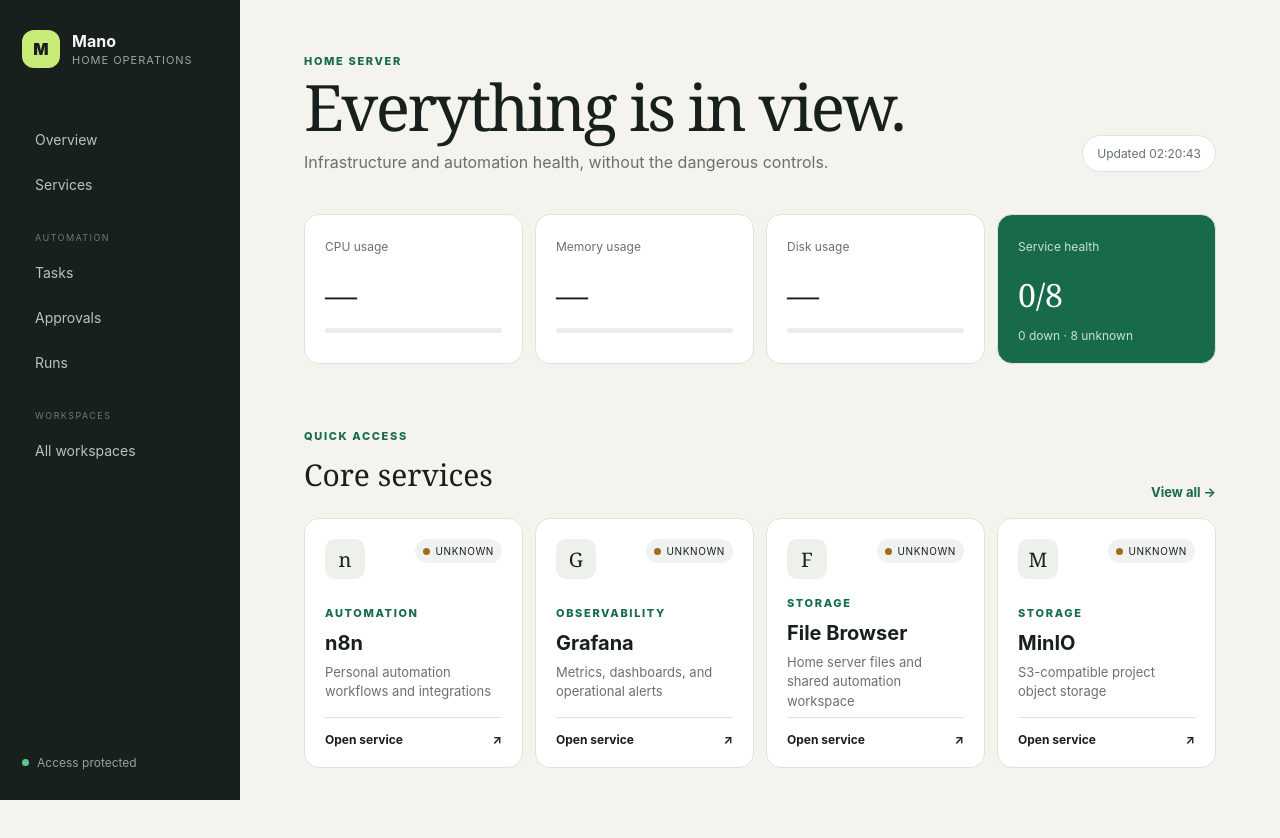
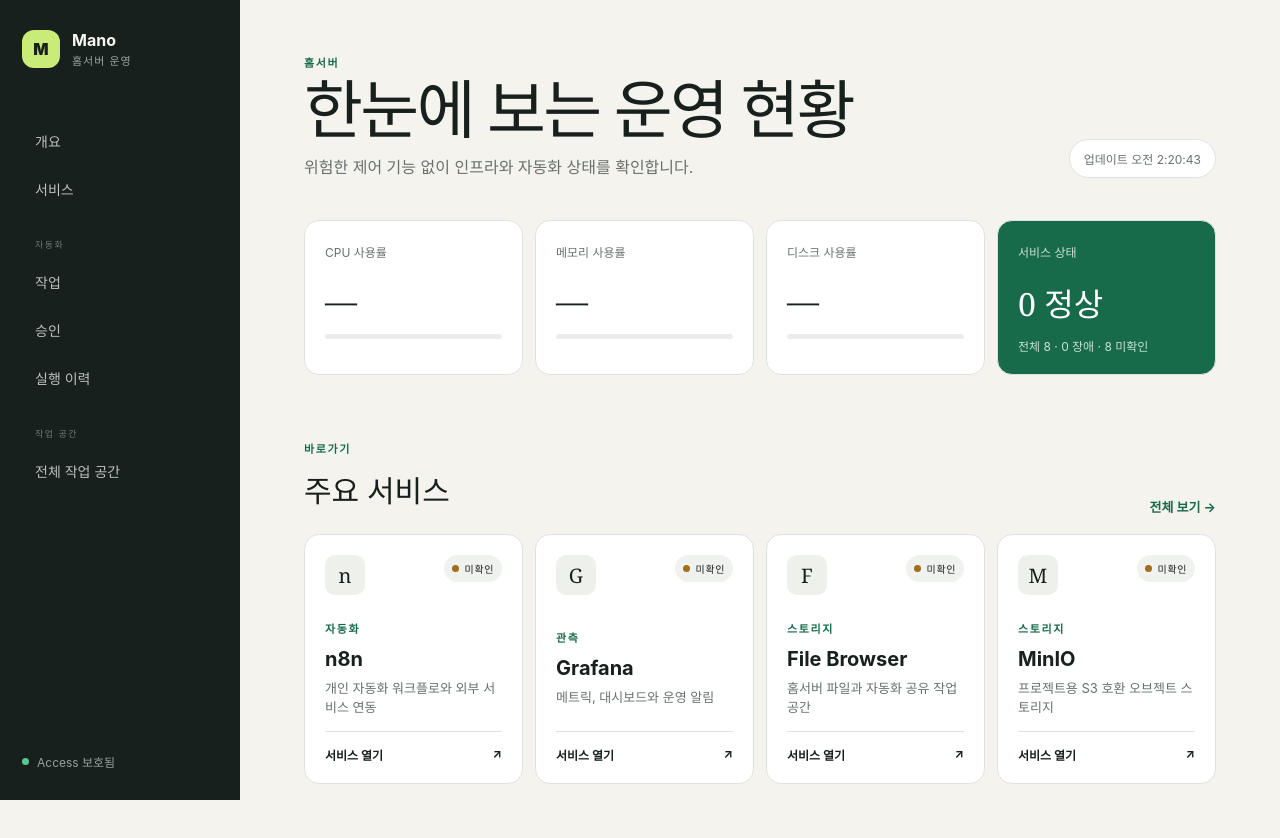
Before and after one commit to ParkSuJeong74/my_own_note, a Next.js app in the folder mano-admin/: page / in a window 1280 px wide. Built offline with nearby package versions, Linux system fonts and the light colour scheme; no server answers.

Commit message:
feat: localize UI text and descriptions to Korean for improved accessibility

```diff
--- a/mano-admin/src/app/automation/approvals/page.tsx
+++ b/mano-admin/src/app/automation/approvals/page.tsx
@@ -5,5 +5,6 @@
 
 export default async function ApprovalsPage() {
   const approvals = await listApprovals();
-  return <><header className="page-head"><div><p className="eyebrow">AUTOMATION</p><h1>Approvals</h1><p>Human decisions stay explicit before future automation continues.</p></div></header><section className="data-list">{approvals.map((approval) => <article key={approval.id}><div className="data-main"><div className="data-meta"><span>{approval.workspaceName}</span><span className={`state ${approval.status}`}>{approval.status}</span></div><h2>{approval.taskTitle}</h2><p>{approval.note}</p><small>Requested {new Date(approval.requestedAt).toLocaleString("en-GB")}</small></div>{approval.status === "pending" && <form action={decideApprovalAction} className="decision-form"><input type="hidden" name="id" value={approval.id} /><button name="decision" value="rejected" className="secondary">Reject</button><button name="decision" value="approved">Approve</button></form>}</article>)}</section></>;
+  const labels = { pending: "대기 중", approved: "승인됨", rejected: "거절됨" };
+  return <><header className="page-head"><div><p className="eyebrow">자동화</p><h1>승인</h1><p>자동화를 계속하기 전 사람의 결정을 명확하게 기록합니다.</p></div></header><section className="data-list">{approvals.map((approval) => <article key={approval.id}><div className="data-main"><div className="data-meta"><span>{approval.workspaceName}</span><span className={`state ${approval.status}`}>{labels[approval.status]}</span></div><h2>{approval.taskTitle}</h2><p>{approval.note}</p><small>요청 {new Date(approval.requestedAt).toLocaleString("ko-KR")}</small></div>{approval.status === "pending" && <form action={decideApprovalAction} className="decision-form"><input type="hidden" name="id" value={approval.id} /><button name="decision" value="rejected" className="secondary">거절</button><button name="decision" value="approved">승인</button></form>}</article>)}</section></>;
 }
--- a/mano-admin/src/app/automation/runs/page.tsx
+++ b/mano-admin/src/app/automation/runs/page.tsx
@@ -4,5 +4,6 @@
 
 export default async function RunsPage() {
   const runs = await listRuns();
-  return <><header className="page-head"><div><p className="eyebrow">AUTOMATION</p><h1>Runs</h1><p>Provider-neutral execution history. Current entries are seeded mock runs.</p></div></header><section className="data-list">{runs.map((run) => <article key={run.id}><div className="data-main"><div className="data-meta"><span>{run.workspaceName}</span><span className={`state ${run.status}`}>{run.status}</span></div><h2>{run.taskTitle}</h2><p>{run.summary || "No summary"}</p><code>{run.workflowRef ?? "No workflow reference"}</code></div><div className="run-time"><small>Started</small><strong>{new Date(run.startedAt).toLocaleString("en-GB")}</strong>{run.finishedAt && <><small>Finished</small><strong>{new Date(run.finishedAt).toLocaleString("en-GB")}</strong></>}</div></article>)}</section></>;
+  const labels = { queued: "대기", running: "실행 중", succeeded: "성공", failed: "실패" };
+  return <><header className="page-head"><div><p className="eyebrow">자동화</p><h1>실행 이력</h1><p>자동화 도구에 종속되지 않는 실행 기록입니다. 현재 항목은 seed 예시 데이터입니다.</p></div></header><section className="data-list">{runs.map((run) => <article key={run.id}><div className="data-main"><div className="data-meta"><span>{run.workspaceName}</span><span className={`state ${run.status}`}>{labels[run.status]}</span></div><h2>{run.taskTitle}</h2><p>{run.summary || "요약 없음"}</p><code>{run.workflowRef ?? "워크플로 참조 없음"}</code></div><div className="run-time"><small>시작</small><strong>{new Date(run.startedAt).toLocaleString("ko-KR")}</strong>{run.finishedAt && <><small>종료</small><strong>{new Date(run.finishedAt).toLocaleString("ko-KR")}</strong></>}</div></article>)}</section></>;
 }
--- a/mano-admin/src/app/layout.tsx
+++ b/mano-admin/src/app/layout.tsx
@@ -3,8 +3,8 @@
 import "./globals.css";
 import "./automation.css";
 
-export const metadata: Metadata = { title: "Mano Admin", description: "Home server operations overview" };
+export const metadata: Metadata = { title: "Mano Admin", description: "홈서버 관제 및 공통 작업 포털" };
 
 export default function RootLayout({ children }: Readonly<{ children: React.ReactNode }>) {
-  return <html lang="en"><body><div className="shell"><Sidebar /><main>{children}</main></div></body></html>;
+  return <html lang="ko"><body><div className="shell"><Sidebar /><main>{children}</main></div></body></html>;
 }
--- a/mano-admin/src/app/page.tsx
+++ b/mano-admin/src/app/page.tsx
@@ -10,12 +10,12 @@
   const featured = data.services.filter((service) => ["n8n", "grafana", "file-browser", "minio"].includes(service.id));
 
   return <>
-    <header className="page-head"><div><p className="eyebrow">HOME SERVER</p><h1>Everything is in view.</h1><p>Infrastructure and automation health, without the dangerous controls.</p></div><div className="timestamp">Updated {new Date(data.checkedAt).toLocaleTimeString("en-GB")}</div></header>
+    <header className="page-head"><div><p className="eyebrow">홈서버</p><h1>한눈에 보는 운영 현황</h1><p>위험한 제어 기능 없이 인프라와 자동화 상태를 확인합니다.</p></div><div className="timestamp">업데이트 {new Date(data.checkedAt).toLocaleTimeString("ko-KR")}</div></header>
     <section className="metrics">
-      {[{ label: "CPU usage", value: data.summary.cpu }, { label: "Memory usage", value: data.summary.memory }, { label: "Disk usage", value: data.summary.disk }].map((metric) => <article className="metric" key={metric.label}><span>{metric.label}</span><strong>{metric.value === null ? "—" : `${metric.value}%`}</strong><div className="meter"><i style={{ width: `${metric.value ?? 0}%` }} /></div></article>)}
-      <article className="metric health-total"><span>Service health</span><strong>{counts.healthy}/{data.services.length}</strong><p>{counts.unhealthy} down · {counts.unknown} unknown</p></article>
+      {[{ label: "CPU 사용률", value: data.summary.cpu }, { label: "메모리 사용률", value: data.summary.memory }, { label: "디스크 사용률", value: data.summary.disk }].map((metric) => <article className="metric" key={metric.label}><span>{metric.label}</span><strong>{metric.value === null ? "—" : `${metric.value}%`}</strong><div className="meter"><i style={{ width: `${metric.value ?? 0}%` }} /></div></article>)}
+      <article className="metric health-total"><span>서비스 상태</span><strong>{counts.healthy} 정상</strong><p>전체 {data.services.length} · {counts.unhealthy} 장애 · {counts.unknown} 미확인</p></article>
     </section>
-    <section className="section-head"><div><p className="eyebrow">QUICK ACCESS</p><h2>Core services</h2></div><Link href="/services">View all →</Link></section>
+    <section className="section-head"><div><p className="eyebrow">바로가기</p><h2>주요 서비스</h2></div><Link href="/services">전체 보기 →</Link></section>
     <section className="service-grid">{featured.map((service) => <ServiceCard service={service} key={service.id} />)}</section>
   </>;
 }
--- a/mano-admin/src/app/services/page.tsx
+++ b/mano-admin/src/app/services/page.tsx
@@ -5,5 +5,5 @@
 
 export default async function ServicesPage() {
   const data = await getDashboardData();
-  return <><header className="page-head"><div><p className="eyebrow">SERVICE CATALOG</p><h1>Services</h1><p>Health summaries and safe links to the tools that own each capability.</p></div></header><section className="service-grid full">{data.services.map((service) => <ServiceCard service={service} key={service.id} />)}</section></>;
+  return <><header className="page-head"><div><p className="eyebrow">서비스 카탈로그</p><h1>서비스</h1><p>서비스 상태를 요약하고 각 관리 도구로 안전하게 연결합니다.</p></div></header><section className="service-grid full">{data.services.map((service) => <ServiceCard service={service} key={service.id} />)}</section></>;
 }
--- a/mano-admin/src/app/workspaces/page.tsx
+++ b/mano-admin/src/app/workspaces/page.tsx
@@ -5,5 +5,5 @@
 
 export default async function WorkspacesPage() {
   const workspaces = await listWorkspaces();
-  return <><header className="page-head"><div><p className="eyebrow">AUTOMATION DOMAINS</p><h1>Workspaces</h1><p>Shared task boundaries for projects and content automation.</p></div></header><section className="workspace-list">{workspaces.map((workspace, index) => <Link href={`/automation/tasks?workspace=${workspace.slug}`} key={workspace.id}><article><span>0{index + 1}</span><div><h2>{workspace.name}</h2><p>{workspace.description}</p></div><em>{workspace.taskCount} tasks</em></article></Link>)}</section></>;
+  return <><header className="page-head"><div><p className="eyebrow">자동화 영역</p><h1>작업 공간</h1><p>프로젝트와 콘텐츠 자동화 작업을 영역별로 관리합니다.</p></div></header><section className="workspace-list">{workspaces.map((workspace, index) => <Link href={`/automation/tasks?workspace=${workspace.slug}`} key={workspace.id}><article><span>0{index + 1}</span><div><h2>{workspace.name}</h2><p>{workspace.description}</p></div><em>작업 {workspace.taskCount}개</em></article></Link>)}</section></>;
 }
--- a/mano-admin/src/components/service-card.tsx
+++ b/mano-admin/src/components/service-card.tsx
@@ -3,13 +3,14 @@
 import { StatusBadge } from "./status-badge";
 
 export function ServiceCard({ service }: { service: ServiceDefinition & { status: ServiceStatus } }) {
+  const categories = { automation: "자동화", infrastructure: "인프라", observability: "관측", storage: "스토리지" };
   return (
     <article className="service-card">
       <div className="service-head"><div className="service-icon">{service.name.slice(0, 1)}</div><StatusBadge status={service.status} /></div>
-      <div><p className="eyebrow">{service.category}</p><h3>{service.name}</h3><p>{service.description}</p></div>
+      <div><p className="eyebrow">{categories[service.category]}</p><h3>{service.name}</h3><p>{service.description}</p></div>
       {service.href
-        ? <a className="service-link" href={service.href} target="_blank" rel="noreferrer">Open service <span>↗</span></a>
-        : <span className="service-link">Internal only <span>—</span></span>}
+        ? <a className="service-link" href={service.href} target="_blank" rel="noreferrer">서비스 열기 <span>↗</span></a>
+        : <span className="service-link">내부 전용 <span>—</span></span>}
     </article>
   );
 }
--- a/mano-admin/src/components/sidebar.tsx
+++ b/mano-admin/src/components/sidebar.tsx
@@ -1,28 +1,28 @@
 import Link from "next/link";
 
 const links = [
-  { href: "/", label: "Overview" },
-  { href: "/services", label: "Services" },
+  { href: "/", label: "개요" },
+  { href: "/services", label: "서비스" },
 ];
 
 const automationLinks = [
-  { href: "/automation/tasks", label: "Tasks" },
-  { href: "/automation/approvals", label: "Approvals" },
-  { href: "/automation/runs", label: "Runs" },
+  { href: "/automation/tasks", label: "작업" },
+  { href: "/automation/approvals", label: "승인" },
+  { href: "/automation/runs", label: "실행 이력" },
 ];
 
 export function Sidebar() {
   return (
     <aside className="sidebar">
-      <div className="brand"><span className="brand-mark">M</span><div><strong>Mano</strong><small>Home operations</small></div></div>
+      <div className="brand"><span className="brand-mark">M</span><div><strong>Mano</strong><small>홈서버 운영</small></div></div>
       <nav>
         {links.map((link) => <Link key={link.href} href={link.href}>{link.label}</Link>)}
-        <small className="nav-label">Automation</small>
+        <small className="nav-label">자동화</small>
         {automationLinks.map((link) => <Link key={link.href} href={link.href}>{link.label}</Link>)}
-        <small className="nav-label">Workspaces</small>
-        <Link href="/workspaces">All workspaces</Link>
+        <small className="nav-label">작업 공간</small>
+        <Link href="/workspaces">전체 작업 공간</Link>
       </nav>
-      <div className="sidebar-foot"><span className="status-dot healthy" /> Access protected</div>
+      <div className="sidebar-foot"><span className="status-dot healthy" /> Access 보호됨</div>
     </aside>
   );
 }
--- a/mano-admin/src/components/status-badge.tsx
+++ b/mano-admin/src/components/status-badge.tsx
@@ -1,5 +1,6 @@
 import type { ServiceStatus } from "@/lib/prometheus";
 
 export function StatusBadge({ status }: { status: ServiceStatus }) {
-  return <span className={`badge ${status}`}><span className={`status-dot ${status}`} />{status}</span>;
+  const labels = { healthy: "정상", unhealthy: "장애", unknown: "미확인" };
+  return <span className={`badge ${status}`}><span className={`status-dot ${status}`} />{labels[status]}</span>;
 }
--- a/mano-admin/src/config/services.ts
+++ b/mano-admin/src/config/services.ts
@@ -13,7 +13,7 @@
   {
     id: "n8n",
     name: "n8n",
-    description: "Personal automation workflows and integrations",
+    description: "개인 자동화 워크플로와 외부 서비스 연동",
     category: "automation",
     href: "https://n8n.mano.io.kr",
     prometheusQuery: 'up{job="n8n"}',
@@ -21,7 +21,7 @@
   {
     id: "grafana",
     name: "Grafana",
-    description: "Metrics, dashboards, and operational alerts",
+    description: "메트릭, 대시보드와 운영 알림",
     category: "observability",
     href: process.env.GRAFANA_URL ?? "https://grafana.mano.io.kr",
     prometheusQuery: 'probe_success{job="blackbox-http",project="mano",service="grafana"}',
@@ -29,7 +29,7 @@
   {
     id: "file-browser",
     name: "File Browser",
-    description: "Home server files and shared automation workspace",
+    description: "홈서버 파일과 자동화 공유 작업 공간",
     category: "storage",
     href: process.env.FILE_BROWSER_URL ?? "https://files.mano.io.kr",
     prometheusQuery: 'probe_success{job="blackbox-http",project="mano",service="filebrowser"}',
@@ -37,7 +37,7 @@
   {
     id: "minio",
     name: "MinIO",
-    description: "S3-compatible project object storage",
+    description: "프로젝트용 S3 호환 오브젝트 스토리지",
     category: "storage",
     href: process.env.MINIO_CONSOLE_URL ?? "https://minio-admin.mano.io.kr",
     prometheusQuery: 'probe_success{job="blackbox-http",project="mano",service="minio"}',
@@ -45,7 +45,7 @@
   {
     id: "prometheus",
     name: "Prometheus",
-    description: "Internal metrics collection and health source",
+    description: "내부 메트릭 수집과 상태 정보 원천",
     category: "observability",
     href: `${process.env.GRAFANA_URL ?? "https://grafana.mano.io.kr"}/explore`,
     prometheusQuery: 'up{job="prometheus"}',
@@ -53,7 +53,7 @@
   {
     id: "loki",
     name: "Loki",
-    description: "Central container log storage",
+    description: "컨테이너 중앙 로그 저장소",
     category: "observability",
     href: `${process.env.GRAFANA_URL ?? "https://grafana.mano.io.kr"}/explore`,
     prometheusQuery: 'up{job="loki"}',
@@ -61,7 +61,7 @@
   {
     id: "alloy",
     name: "Alloy",
-    description: "Docker log collection pipeline",
+    description: "Docker 로그 수집 파이프라인",
     category: "observability",
     href: `${process.env.GRAFANA_URL ?? "https://grafana.mano.io.kr"}/explore`,
     prometheusQuery: 'up{job="alloy"}',
@@ -69,7 +69,7 @@
   {
     id: "nginx-proxy-manager",
     name: "Nginx Proxy Manager",
-    description: "Internal reverse proxy configuration",
+    description: "내부 리버스 프록시 설정",
     category: "infrastructure",
   },
 ];
--- a/mano-admin/src/proxy.ts
+++ b/mano-admin/src/proxy.ts
@@ -41,5 +41,5 @@
 }
 
 export const config = {
-  matcher: ["/((?!api/health|_next/static|_next/image|favicon.ico).*)"],
+  matcher: ["/((?!api/health|_next/static|_next/image|favicon.ico|icon.svg).*)"],
 };
```
Also changed, not shown: mano-admin/src/app/automation/tasks/page.tsx (+6 -4 lines), mano-admin/src/app/icon.svg (added), 1 other file (tests, documents, lock files or other folders).
